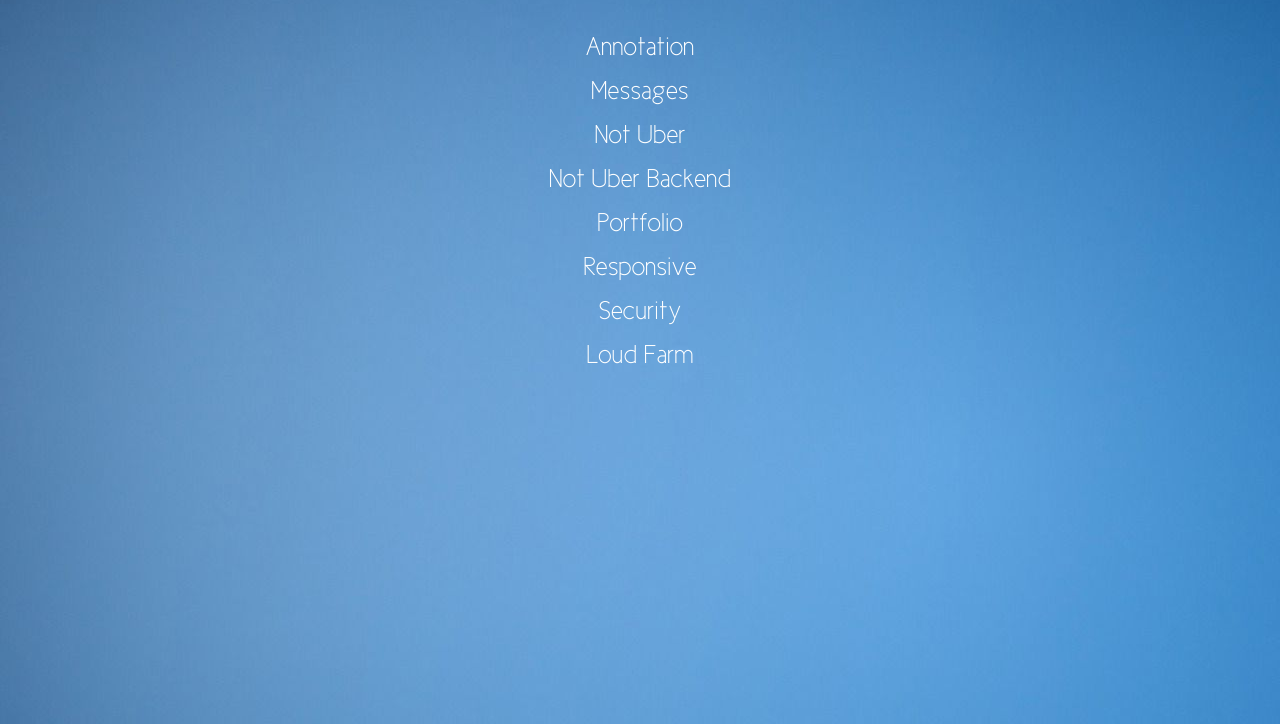
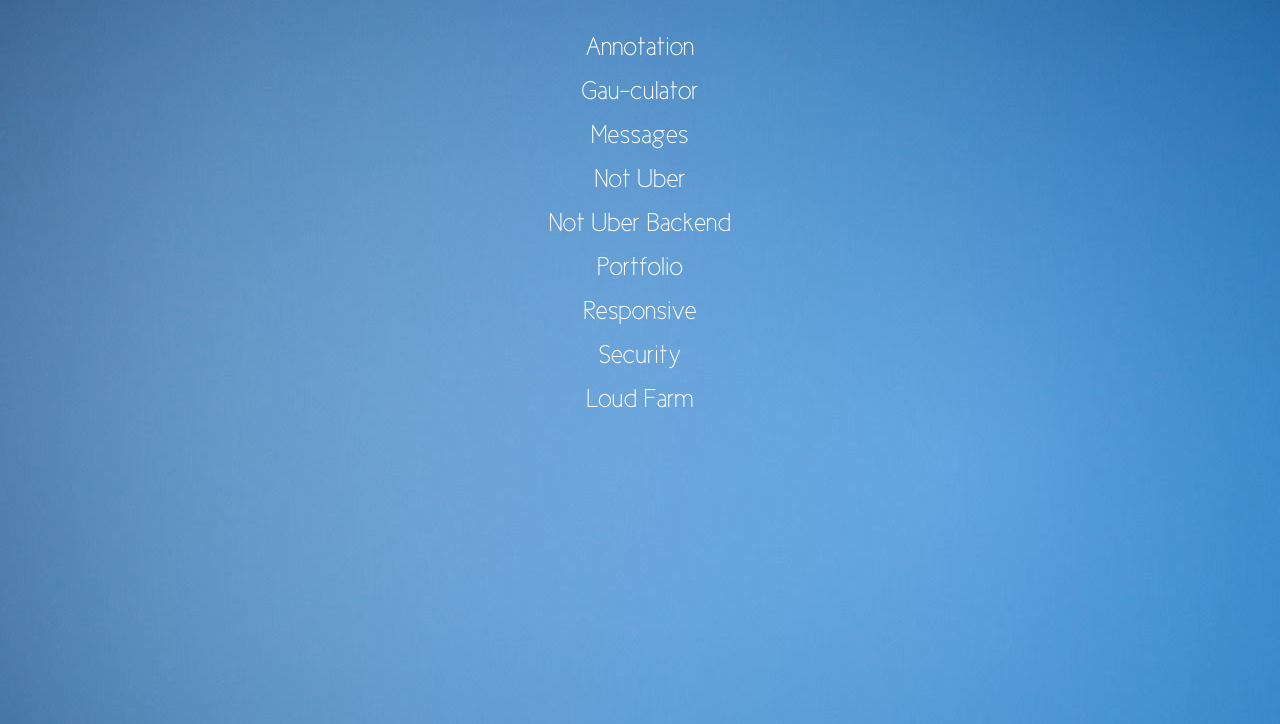
Before and after one commit to bewing03/bewing03.github.io, a plain HTML site: page index.html in a window 1280 px wide. Shown: the part 76-800 px from the top of the page. Drawn offline with Linux system fonts and the light colour scheme.

Commit message:
Added Gau-culator to Projects

```diff
--- a/index.html
+++ b/index.html
@@ -7,6 +7,7 @@
     <h1>My Projects</h1>
 <ul>
     <li><a href="https://bewing03.github.io/comp20/annotation">Annotation</a></li>
+    <li><a href="https://gauculator.herokuapp.com/">Gau-culator</a></li>
     <li><a href="https://bewing03.github.io/comp20/messages">Messages</a></li>
     <li><a href="https://bewing03.github.io/comp20/notuber">Not Uber</a></li>
     <li><a href="https://bewing03.github.io/comp20/notuber_backend">Not Uber Backend</a></li>
```
